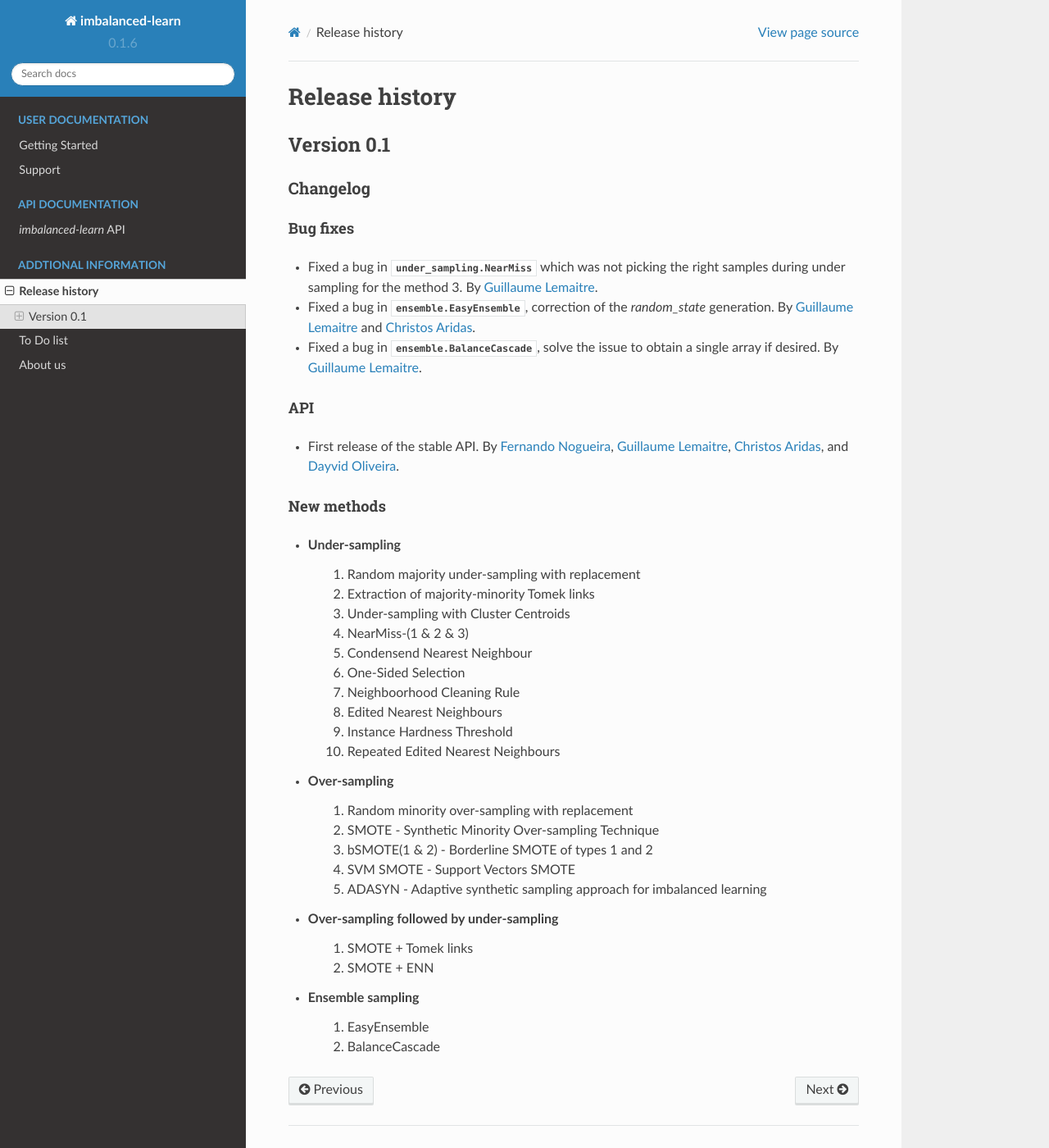
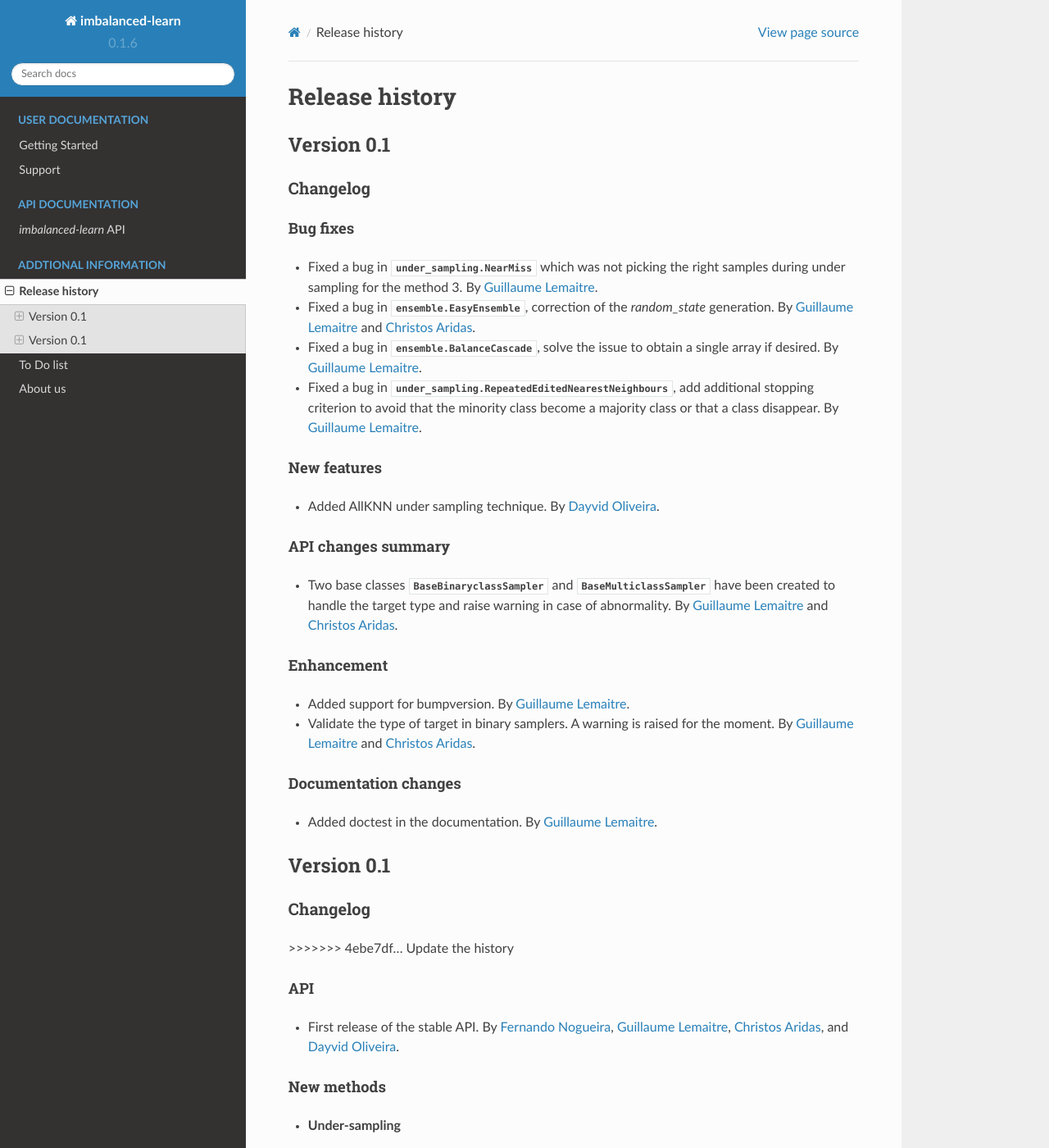
Before and after one commit to scikit-learn-contrib/imbalanced-learn, a Sphinx documentation site: the page built from doc/whats_new.rst, in a window 1280 px wide and 1400 px high. Shown: the whole window at 82% size. Built offline with Sphinx 7.4.7 and the Read the Docs theme 2.0.0, drawn with Linux system fonts in a browser that asks for light colours; formulas are drawn with MathJax 3; pages that are not in the unit, such as notebooks, are missing from menus.

Commit message:
Update the history
Conflicts:
	doc/whats_new.rst

```diff
--- a/doc/whats_new.rst
+++ b/doc/whats_new.rst
@@ -20,6 +20,37 @@ Bug fixes
 - Fixed a bug in :class:`under_sampling.NearMiss` which was not picking the right samples during under sampling for the method 3. By `Guillaume Lemaitre`_.
 - Fixed a bug in :class:`ensemble.EasyEnsemble`, correction of the `random_state` generation. By `Guillaume Lemaitre`_ and `Christos Aridas`_.
 - Fixed a bug in :class:`ensemble.BalanceCascade`, solve the issue to obtain a single array if desired. By `Guillaume Lemaitre`_.
+- Fixed a bug in :class:`under_sampling.RepeatedEditedNearestNeighbours`, add additional stopping criterion to avoid that the minority class become a majority class or that a class disappear. By `Guillaume Lemaitre`_.
+
+New features
+~~~~~~~~~~~~
+
+- Added AllKNN under sampling technique. By `Dayvid Oliveira`_.
+
+API changes summary
+~~~~~~~~~~~~~~~~~~~
+
+- Two base classes :class:`BaseBinaryclassSampler` and :class:`BaseMulticlassSampler` have been created to handle the target type and raise warning in case of abnormality. By `Guillaume Lemaitre`_ and `Christos Aridas`_.
+
+Enhancement
+~~~~~~~~~~~
+
+- Added support for bumpversion. By `Guillaume Lemaitre`_.
+- Validate the type of target in binary samplers. A warning is raised for the moment. By `Guillaume Lemaitre`_ and `Christos Aridas`_.
+
+Documentation changes
+~~~~~~~~~~~~~~~~~~~~~
+
+- Added doctest in the documentation. By `Guillaume Lemaitre`_.
+
+.. _changes_0_1:
+
+Version 0.1
+===========
+
+Changelog
+---------
+>>>>>>> 4ebe7df... Update the history
 
 API
 ~~~
```
